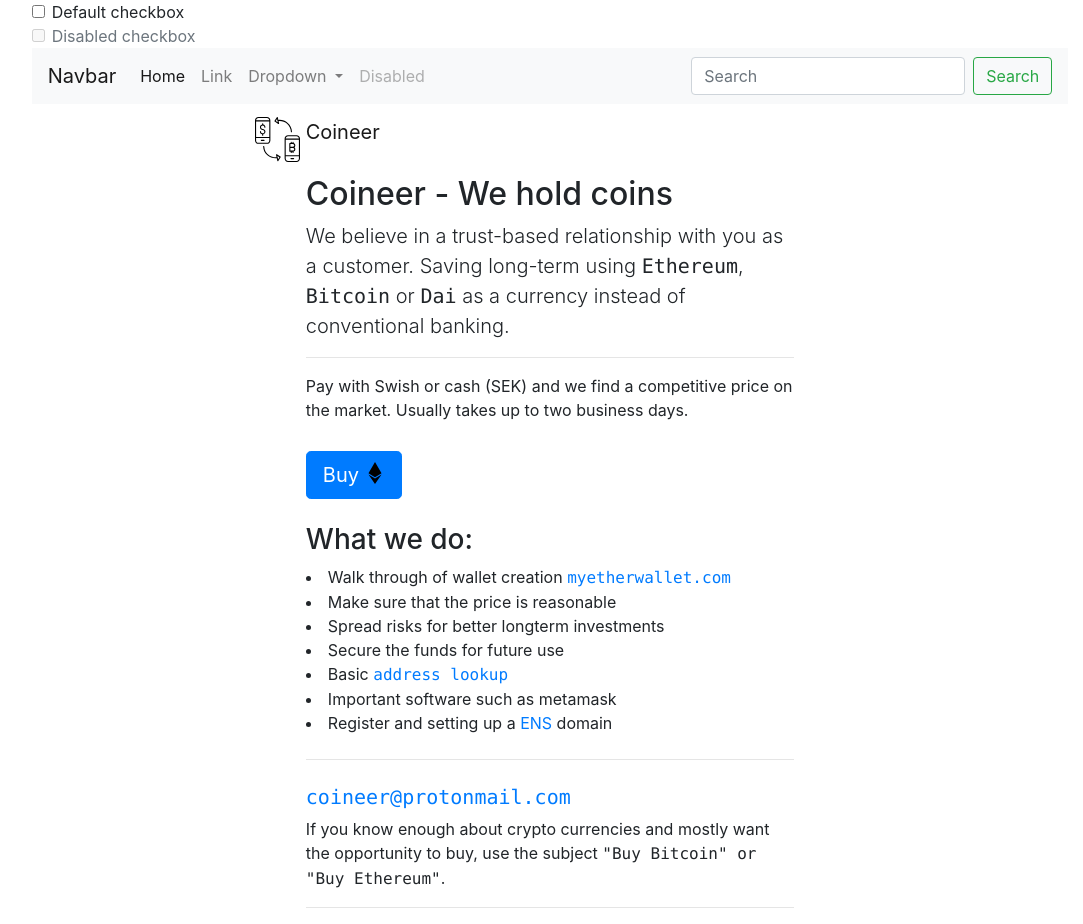
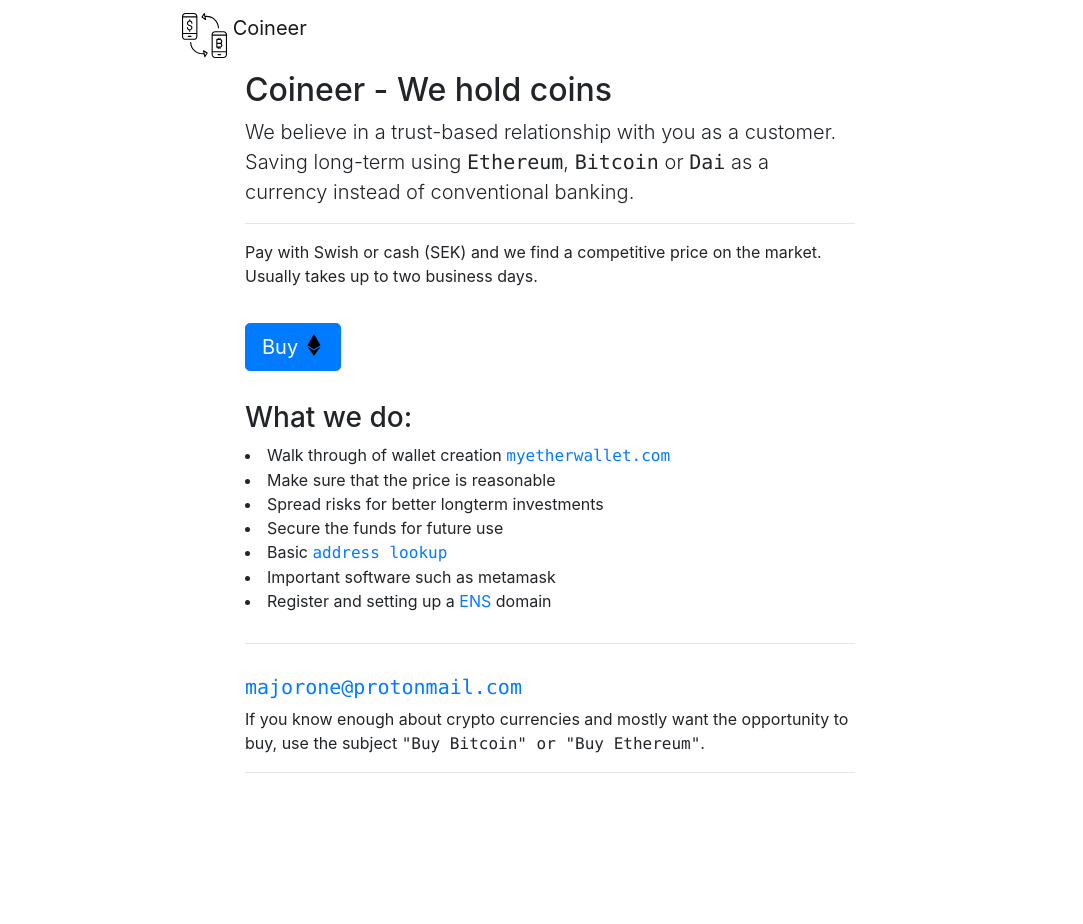
Before and after one commit to themangokid/cc_testing, a Flask app: page / in a window 1280 px wide. Shown: the whole page, without its empty margins (90-1173 px from the left). After the commit the page ends 773 px from the top, so only its background shows below. Run offline with Flask 2, Linux system fonts and the light colour scheme; some libraries are stand-ins or nearby versions.

Commit message:
Change e-mail adress. Added the repo. to the webhost.

```diff
--- a/templates/index.html
+++ b/templates/index.html
@@ -26,7 +26,7 @@
 </head>
 
 
-<!-- Form -->
+<!-- Form
 <div class="form-check">
   <input class="form-check-input" type="checkbox" value="" id="defaultCheck1">
   <label class="form-check-label" for="defaultCheck1">
@@ -39,8 +39,9 @@
     Disabled checkbox
   </label>
 </div>
+-->
 
-<!-- Navbar -->
+<!-- Navbar
 <body class="col-lg-10 container-fluid bg h-100" style="margin-top:20; margin: 0 auto;">
     <nav class="navbar navbar-expand-lg navbar-light bg-light">
   <a class="navbar-brand" href="#">Navbar</a>
@@ -76,7 +77,7 @@
     </form>
   </div>
 </nav>
-
+-->
 <!-- Original website starts here -->
     <div style="margin:0 20%;">
         <nav class="navbar navbar-light bg_block_color" style="margin: 0 auto;">
@@ -113,10 +114,12 @@
                             <li> Register and setting up a <a href="ens.html">ENS</a> domain</li>
                              </div>
                          </div>
+                        <div class="animated fadeIn delay-1s">
                          <hr>
+                        </div>
                          <div class="animated fadeIn delay-1s" style="margin-top:5%;">
                              <h5>
-                           <samp class=""><a href="mailto:coineer@protonmail.com?subject=Buy Bitcoin "> coineer@protonmail.com </a></samp>
+                           <samp class=""><a href="mailto:coineer@protonmail.com?subject=Buy Bitcoin "> majorone@protonmail.com </a></samp>
                          </h5> If you know enough about crypto currencies and mostly want the opportunity to buy, use the subject <samp> "Buy Bitcoin" or "Buy Ethereum"</samp>.
                              <hr>
                          </div>
```
Also changed, not shown: kitten.jpg (deleted).
